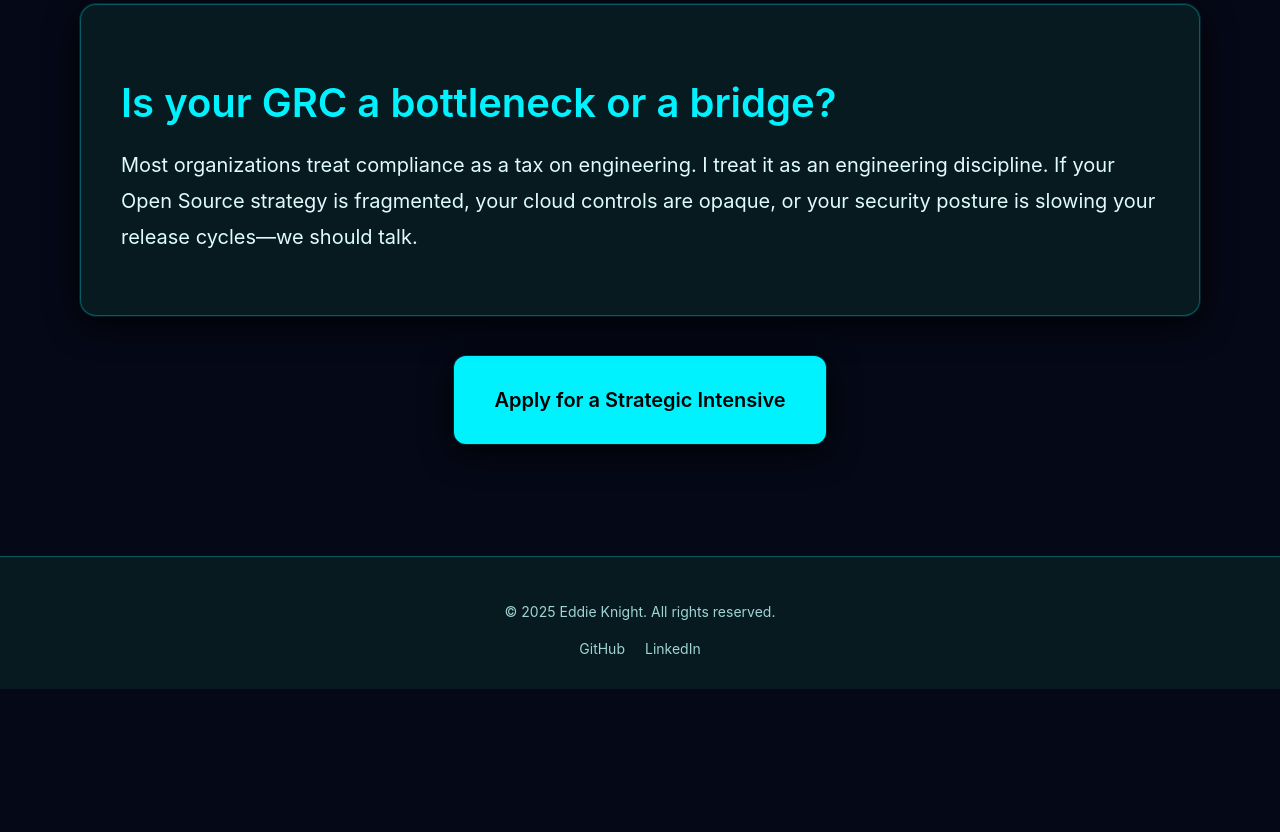
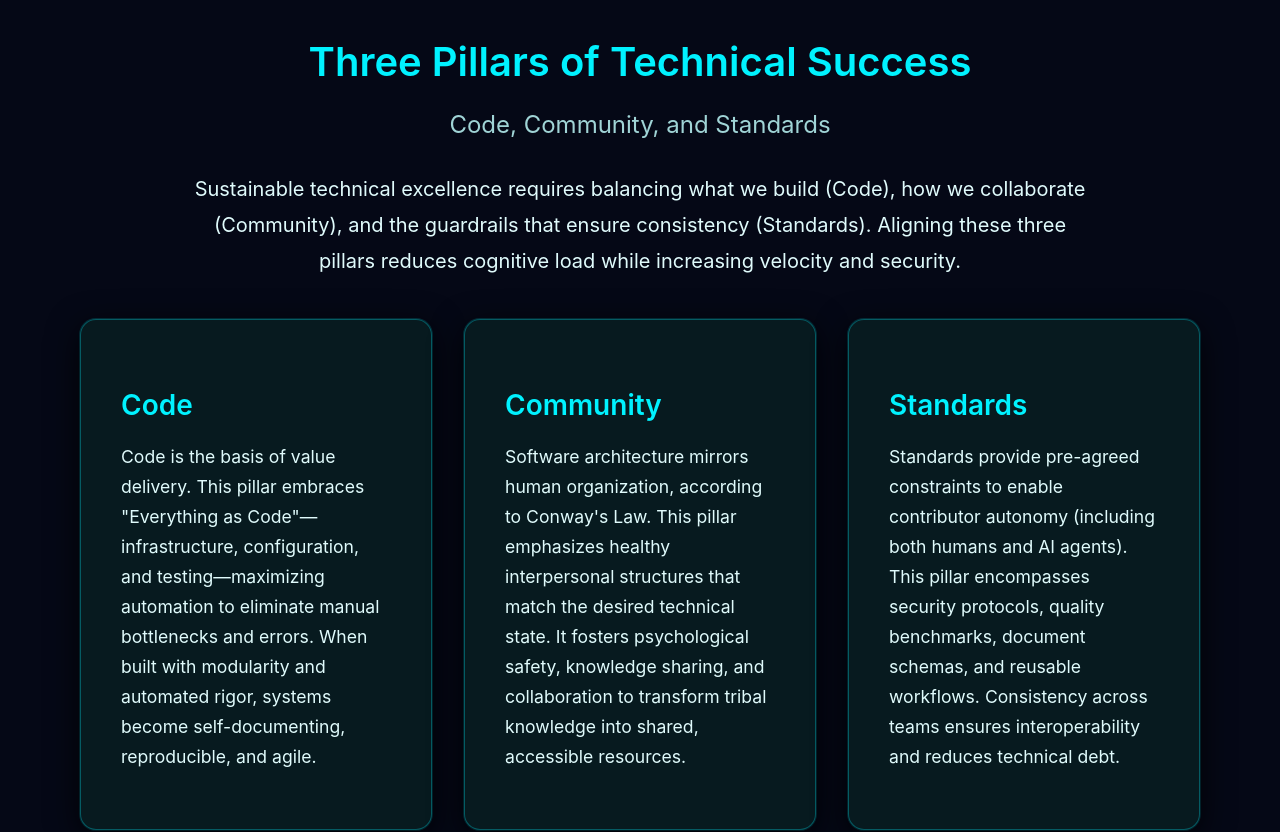
Before and after one commit to eddie-knight/eddie-knight.github.io, a React (Vite) app: page / in a window 1280 px wide. Shown: the part 802-1634 px from the top of the page. Before the commit the page ends 1491 px from the top, so only its background shows below. Built offline with nearby package versions, Linux system fonts and the light colour scheme.

Commit message:
Add Three Pillars section and refine content
- Add Three Pillars of Technical Success section with Code, Community, and Standards
- Split title into main title and subtitle
- Simplify pillar card titles
- Refine pillar descriptions for clarity and conciseness
- Adjust padding and layout

```diff
--- a/src/pages/HomePage.tsx
+++ b/src/pages/HomePage.tsx
@@ -277,7 +277,6 @@ export const HomePage: React.FC = () => {
       style={{
         maxWidth: "1200px",
         margin: "0 auto",
-        padding: "var(--gf-space-xl)",
         width: "100%"
       }}
     >
@@ -393,6 +392,184 @@ export const HomePage: React.FC = () => {
         </div>
       </section>
 
+      {/* Three Pillars Section */}
+      <section
+        id="three-pillars"
+        style={{
+          marginBottom: "var(--gf-space-xl)",
+          marginTop: "var(--gf-space-xl)",
+          padding: "var(--gf-space-xl)",
+        }}
+      >
+        <h2
+          style={{
+            fontSize: "2.5rem",
+            fontWeight: 600,
+            marginBottom: "0.5rem",
+            color: "var(--gf-color-accent)",
+            textAlign: "center"
+          }}
+        >
+          Three Pillars of Technical Success
+        </h2>
+        <p
+          style={{
+            fontSize: "1.5rem",
+            color: "var(--gf-color-text-subtle)",
+            marginBottom: "var(--gf-space-lg)",
+            textAlign: "center"
+          }}
+        >
+          Code, Community, and Standards
+        </p>
+        <p
+          style={{
+            color: "var(--gf-color-text)",
+            lineHeight: 1.8,
+            fontSize: "1.25rem",
+            marginBottom: "var(--gf-space-xl)",
+            textAlign: "center",
+            maxWidth: "900px",
+            marginLeft: "auto",
+            marginRight: "auto"
+          }}
+        >
+          Sustainable technical excellence requires balancing what we build (Code), how we collaborate (Community), and the guardrails that ensure consistency (Standards). Aligning these three pillars reduces cognitive load while increasing velocity and security.
+        </p>
+        <div
+          style={{
+            display: "grid",
+            gridTemplateColumns: "repeat(auto-fit, minmax(300px, 1fr))",
+            gap: "var(--gf-space-lg)"
+          }}
+        >
+          {/* Pillar 1: Code */}
+          <div
+            style={{
+              padding: "var(--gf-space-xl)",
+              backgroundColor: "var(--gf-color-surface)",
+              borderRadius: "var(--gf-radius-xl)",
+              boxShadow: "var(--gf-shadow-surface)",
+              backdropFilter: "var(--gf-glass-blur)",
+              WebkitBackdropFilter: "var(--gf-glass-blur)",
+              border: "1px solid var(--gf-color-border-strong)",
+              transition: "transform 0.2s, box-shadow 0.2s"
+            }}
+            onMouseEnter={(e) => {
+              e.currentTarget.style.transform = "translateY(-4px)";
+              e.currentTarget.style.boxShadow = "var(--gf-shadow-surface-strong)";
+            }}
+            onMouseLeave={(e) => {
+              e.currentTarget.style.transform = "translateY(0)";
+              e.currentTarget.style.boxShadow = "var(--gf-shadow-surface)";
+            }}
+          >
+            <h3
+              style={{
+                fontSize: "1.75rem",
+                fontWeight: 600,
+                marginBottom: "var(--gf-space-md)",
+                color: "var(--gf-color-accent)"
+              }}
+            >
+              Code
+            </h3>
+            <p
+              style={{
+                color: "var(--gf-color-text)",
+                lineHeight: 1.7,
+                fontSize: "1.1rem"
+              }}
+            >
+              Code is the basis of value delivery. This pillar embraces "Everything as Code"—infrastructure, configuration, and testing—maximizing automation to eliminate manual bottlenecks and errors. When built with modularity and automated rigor, systems become self-documenting, reproducible, and agile.
+            </p>
+          </div>
+
+          {/* Pillar 2: Community */}
+          <div
+            style={{
+              padding: "var(--gf-space-xl)",
+              backgroundColor: "var(--gf-color-surface)",
+              borderRadius: "var(--gf-radius-xl)",
+              boxShadow: "var(--gf-shadow-surface)",
+              backdropFilter: "var(--gf-glass-blur)",
+              WebkitBackdropFilter: "var(--gf-glass-blur)",
+              border: "1px solid var(--gf-color-border-strong)",
+              transition: "transform 0.2s, box-shadow 0.2s"
+            }}
+            onMouseEnter={(e) => {
+              e.currentTarget.style.transform = "translateY(-4px)";
+              e.currentTarget.style.boxShadow = "var(--gf-shadow-surface-strong)";
+            }}
+            onMouseLeave={(e) => {
+              e.currentTarget.style.transform = "translateY(0)";
+              e.currentTarget.style.boxShadow = "var(--gf-shadow-surface)";
+            }}
+          >
+            <h3
+              style={{
+                fontSize: "1.75rem",
+                fontWeight: 600,
+                marginBottom: "var(--gf-space-md)",
+                color: "var(--gf-color-accent)"
+              }}
+            >
+              Community
+            </h3>
+            <p
+              style={{
+                color: "var(--gf-color-text)",
+                lineHeight: 1.7,
+                fontSize: "1.1rem"
+              }}
+            >
+              Software architecture mirrors human organization, according to Conway's Law. This pillar emphasizes healthy interpersonal structures that match the desired technical state. It fosters psychological safety, knowledge sharing, and collaboration to transform tribal knowledge into shared, accessible resources.
+            </p>
+          </div>
+
+          {/* Pillar 3: Standards */}
+          <div
+            style={{
+              padding: "var(--gf-space-xl)",
+              backgroundColor: "var(--gf-color-surface)",
+              borderRadius: "var(--gf-radius-xl)",
+              boxShadow: "var(--gf-shadow-surface)",
+              backdropFilter: "var(--gf-glass-blur)",
+              WebkitBackdropFilter: "var(--gf-glass-blur)",
+              border: "1px solid var(--gf-color-border-strong)",
+              transition: "transform 0.2s, box-shadow 0.2s"
+            }}
+            onMouseEnter={(e) => {
+              e.currentTarget.style.transform = "translateY(-4px)";
+              e.currentTarget.style.boxShadow = "var(--gf-shadow-surface-strong)";
+            }}
+            onMouseLeave={(e) => {
+              e.currentTarget.style.transform = "translateY(0)";
+              e.currentTarget.style.boxShadow = "var(--gf-shadow-surface)";
+            }}
+          >
+            <h3
+              style={{
+                fontSize: "1.75rem",
+                fontWeight: 600,
+                marginBottom: "var(--gf-space-md)",
+                color: "var(--gf-color-accent)"
+              }}
+            >
+              Standards
+            </h3>
+            <p
+              style={{
+                color: "var(--gf-color-text)",
+                lineHeight: 1.7,
+                fontSize: "1.1rem"
+              }}
+            >
+              Standards provide pre-agreed constraints to enable contributor autonomy (including both humans and AI agents). This pillar encompasses security protocols, quality benchmarks, document schemas, and reusable workflows. Consistency across teams ensures interoperability and reduces technical debt.
+            </p>
+          </div>
+        </div>
+      </section>
 
       {/* Problem Section */}
       <section
```
